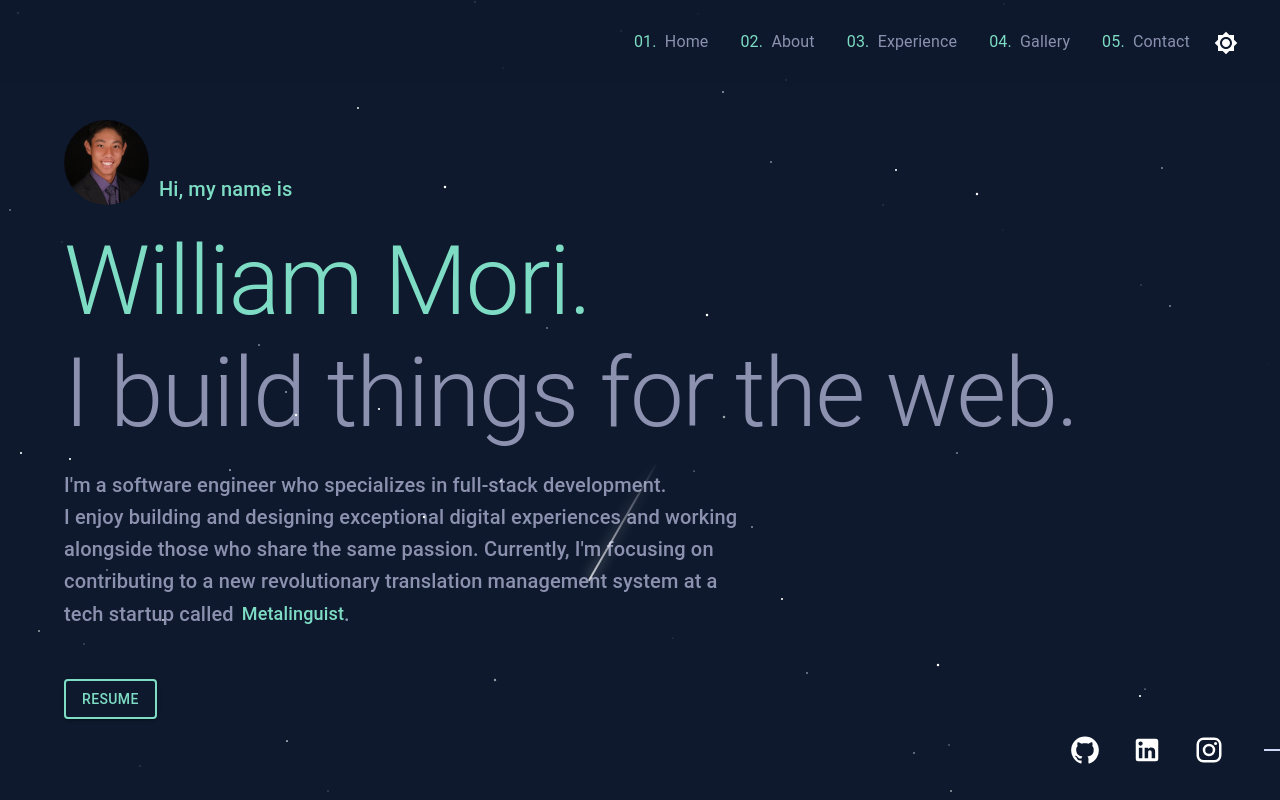
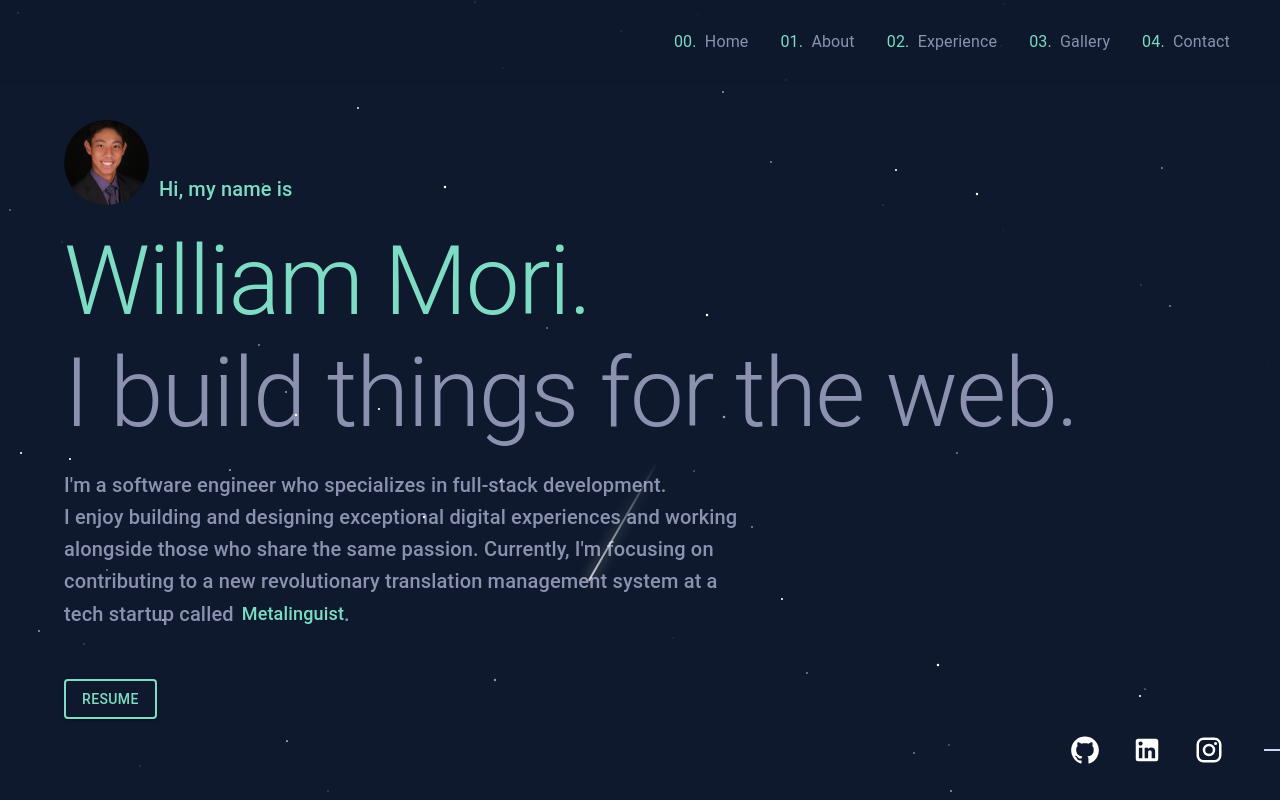
Before and after one commit to willmori/portfolio, a React (Create React App) app in the folder client/: page / in a window 1280 px wide. Shown: the top 800 px of the page. Built offline with nearby package versions, Linux system fonts and the light colour scheme.

Commit message:
navbar numbers adjusted, new resume, tide together png cropped, disable ripple on navbar buttons

```diff
--- a/client/src/Components/Navbar.jsx
+++ b/client/src/Components/Navbar.jsx
@@ -32,7 +32,19 @@ const Navbar = ({ toggleDarkMode, isDarkMode }) => {
             <Toolbar style={{  display: 'flex', justifyContent: 'end' }}>
                 <List component="nav" aria-labelledby="main navigation" style={{ display: 'flex', justifyContent: 'end' }}>
                     <Fade in timeout={1500} style={{transitionDelay: '0ms'}}>
-                        <ListItem component={HashLink} to="#top" smooth button sx={{
+                        <ListItem component={HashLink} to="#top" smooth button disableRipple sx={{
+                                                    borderBottom: `1px solid transparent`,
+                                                    "&:hover": {
+                                                    backgroundColor: "transparent",
+                                                    borderBottom: `1px solid ${theme.palette.primary.textPrimary}`
+                                                    }
+                                                }}>
+                            <Typography style={{color: theme.palette.primary.textPrimary}}>00.&nbsp;&nbsp;</Typography>
+                            <ListItemText primary="Home" style={{ textDecoration: 'none', color: theme.palette.type === 'dark' ? theme.palette.primary.textSecondary : theme.palette.primary.textContrast }} />
+                        </ListItem>
+                    </Fade>
+                    <Fade in timeout={1500} style={{transitionDelay: '200ms'}}>
+                        <ListItem component={HashLink} to="#aboutme" smooth button disableRipple sx={{
                                                     borderBottom: `1px solid transparent`,
                                                     "&:hover": {
                                                     backgroundColor: "transparent",
@@ -40,11 +52,11 @@ const Navbar = ({ toggleDarkMode, isDarkMode }) => {
                                                     }
                                                 }}>
                             <Typography style={{color: theme.palette.primary.textPrimary}}>01.&nbsp;&nbsp;</Typography>
-                            <ListItemText primary="Home" style={{ textDecoration: 'none', color: theme.palette.type === 'dark' ? theme.palette.primary.textSecondary : theme.palette.primary.textContrast }} />
+                            <ListItemText primary="About" style={{ textDecoration: 'none', color: theme.palette.type === 'dark' ? theme.palette.primary.textSecondary : theme.palette.primary.textContrast }} />
                         </ListItem>
                     </Fade>
-                    <Fade in timeout={1500} style={{transitionDelay: '200ms'}}>
-                        <ListItem component={HashLink} to="#aboutme" smooth button sx={{
+                    <Fade in timeout={1500} style={{transitionDelay: '400ms'}}>
+                        <ListItem component={HashLink} to="#experience" smooth button disableRipple sx={{
                                                     borderBottom: `1px solid transparent`,
                                                     "&:hover": {
                                                     backgroundColor: "transparent",
@@ -52,11 +64,11 @@ const Navbar = ({ toggleDarkMode, isDarkMode }) => {
                                                     }
                                                 }}>
                             <Typography style={{color: theme.palette.primary.textPrimary}}>02.&nbsp;&nbsp;</Typography>
-                            <ListItemText primary="About" style={{ textDecoration: 'none', color: theme.palette.type === 'dark' ? theme.palette.primary.textSecondary : theme.palette.primary.textContrast }} />
+                            <ListItemText primary="Experience" style={{ textDecoration: 'none', color: theme.palette.type === 'dark' ? theme.palette.primary.textSecondary : theme.palette.primary.textContrast }} />
                         </ListItem>
                     </Fade>
-                    <Fade in timeout={1500} style={{transitionDelay: '400ms'}}>
-                        <ListItem component={HashLink} to="#experience" smooth button sx={{
+                    <Fade in timeout={1500} style={{transitionDelay: '600ms'}}>
+                        <ListItem component={HashLink} to="#gallery" smooth button disableRipple sx={{
                                                     borderBottom: `1px solid transparent`,
                                                     "&:hover": {
                                                     backgroundColor: "transparent",
@@ -64,11 +76,11 @@ const Navbar = ({ toggleDarkMode, isDarkMode }) => {
                                                     }
                                                 }}>
                             <Typography style={{color: theme.palette.primary.textPrimary}}>03.&nbsp;&nbsp;</Typography>
-                            <ListItemText primary="Experience" style={{ textDecoration: 'none', color: theme.palette.type === 'dark' ? theme.palette.primary.textSecondary : theme.palette.primary.textContrast }} />
+                            <ListItemText primary="Gallery" style={{ textDecoration: 'none', color: theme.palette.type === 'dark' ? theme.palette.primary.textSecondary : theme.palette.primary.textContrast }} />
                         </ListItem>
                     </Fade>
-                    <Fade in timeout={1500} style={{transitionDelay: '600ms'}}>
-                        <ListItem component={HashLink} to="#gallery" smooth button sx={{
+                    <Fade in timeout={1500} style={{transitionDelay: '800ms'}}>
+                        <ListItem component={HashLink} to="#contact" smooth button disableRipple sx={{
                                                     borderBottom: `1px solid transparent`,
                                                     "&:hover": {
                                                     backgroundColor: "transparent",
@@ -76,25 +88,11 @@ const Navbar = ({ toggleDarkMode, isDarkMode }) => {
                                                     }
                                                 }}>
                             <Typography style={{color: theme.palette.primary.textPrimary}}>04.&nbsp;&nbsp;</Typography>
-                            <ListItemText primary="Gallery" style={{ textDecoration: 'none', color: theme.palette.type === 'dark' ? theme.palette.primary.textSecondary : theme.palette.primary.textContrast }} />
-                        </ListItem>
-                    </Fade>
-                    <Fade in timeout={1500} style={{transitionDelay: '800ms'}}>
-                        <ListItem component={HashLink} to="#contact" smooth button sx={{
-                                                    borderBottom: `1px solid transparent`,
-                                                    "&:hover": {
-                                                    backgroundColor: "transparent",
-                                                    borderBottom: `1px solid ${theme.palette.primary.textPrimary}`
-                                                    }
-                                                }}>
-                            <Typography style={{color: theme.palette.primary.textPrimary}}>05.&nbsp;&nbsp;</Typography>
                             <ListItemText primary="Contact" style={{ textDecoration: 'none', color: theme.palette.type === 'dark' ? theme.palette.primary.textSecondary : theme.palette.primary.textContrast }} />
                         </ListItem>
                     </Fade>
 
                 </List>
-
-                <ThemeToggle toggleDarkMode={toggleDarkMode} isDarkMode={isDarkMode}></ThemeToggle>
 
             </Toolbar>
         </AppBar>
```
Also changed, not shown: client/src/assets/TideTogether.png.
